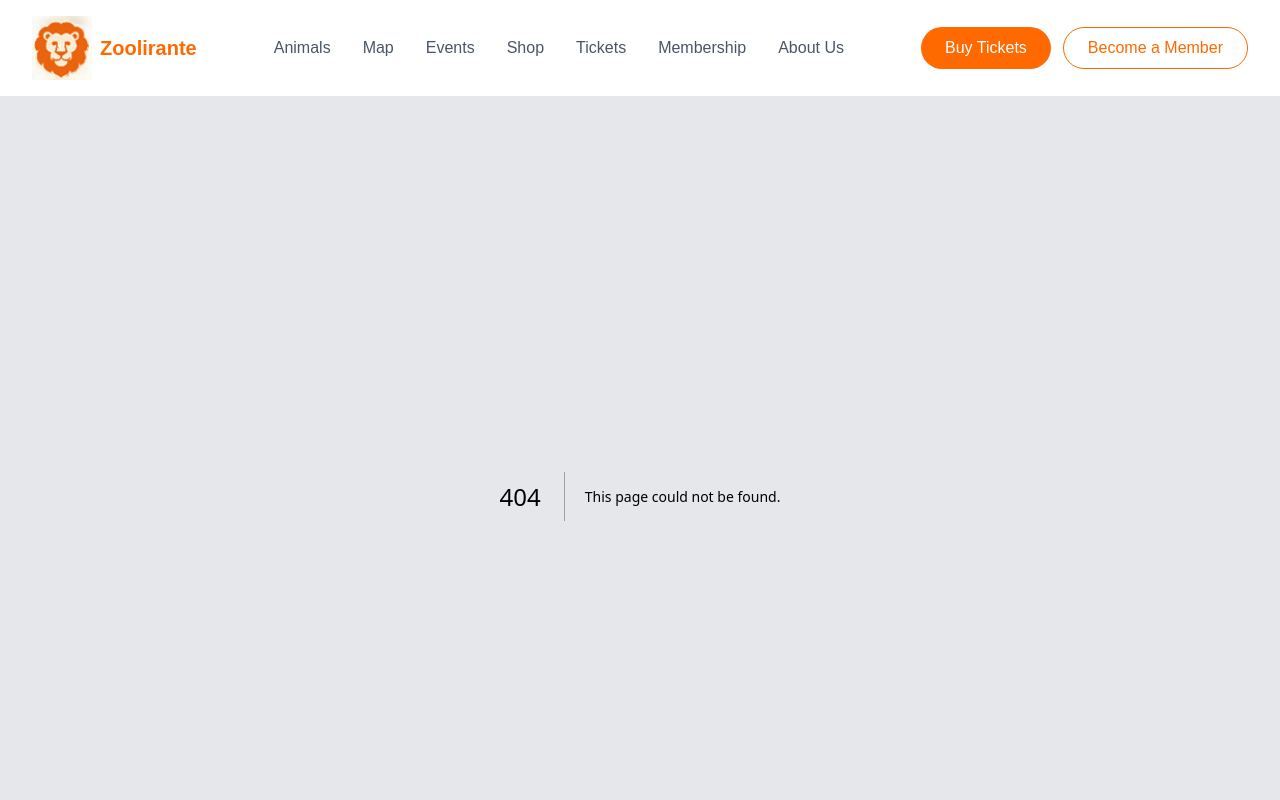
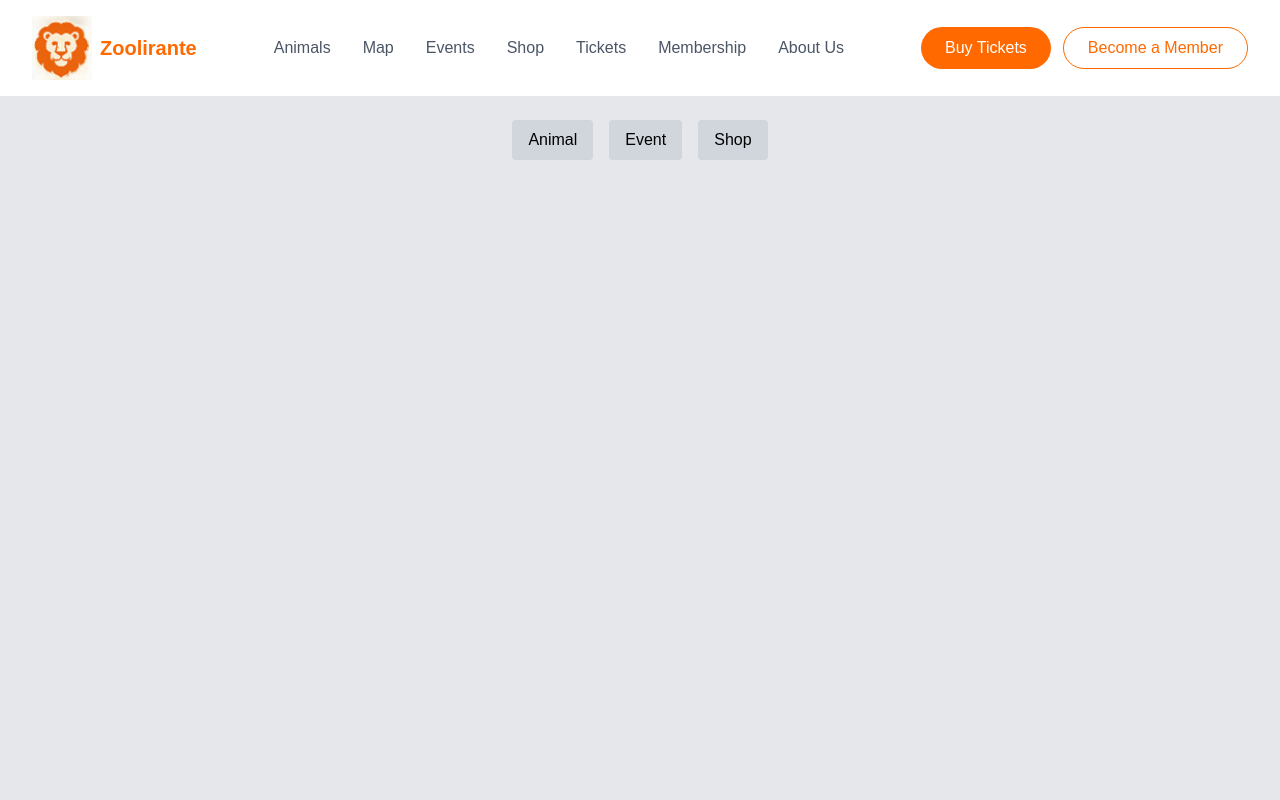
Before and after one commit to NikolaKajchevski/ProjectStudio, a Next.js app in the folder zoolirante/: page /cms in a window 1280 px wide. Before the commit this address had no page. Shown: the top 800 px of the page. Built offline with nearby package versions, Linux system fonts and the light colour scheme.

Commit message:
adding main admin panel components

```diff
--- /dev/null
+++ b/zoolirante/src/app/cms/page.tsx
@@ -0,0 +1,47 @@
+
+// This marks the file as a client component so that we can use React hooks such as useState, useEffect and also handle browser interactivity
+"use client";
+
+import { useState } from "react";
+import data from "../data/zooliranteData.json";
+
+type AdminType = "animal" | "event" | "shop";
+
+export default function AdminPanel() {
+  const [activeType, setActiveType] = useState<AdminType>("animal");
+  const [items, setItems] = useState({
+    animal: data.animals,
+    event: data.events,
+    shop: data.merchandise,
+  });
+  const [selectedItem, setSelectedItem] = useState<any>(null);
+
+  const handleTypeChange = (type: AdminType) => {
+    setActiveType(type);
+    setSelectedItem(null);
+  };
+
+  const handleDelete = (id: string) => {
+    setItems({
+      ...items,
+      [activeType]: items[activeType].filter((i: any) => i.id !== id),
+    });
+  };
+
+  return (
+    <div className="p-6 space-y-6 text-black">
+      {/* Type selector */}
+      <div className="flex gap-4 justify-center">
+        {["animal", "event", "shop"].map((type) => (
+          <button
+            key={type}
+            onClick={() => handleTypeChange(type as AdminType)}
+            className="px-4 py-2 bg-gray-300 rounded text-black"
+          >
+            {type[0].toUpperCase() + type.slice(1)}
+          </button>
+        ))}
+      </div>
+    </div>
+  );
+}
```
